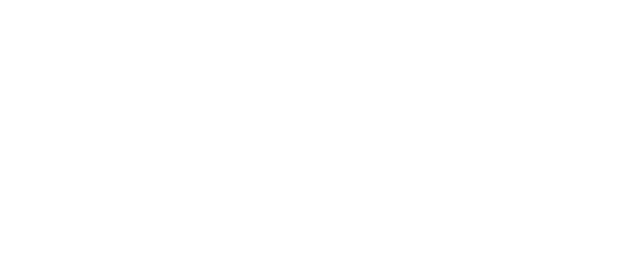
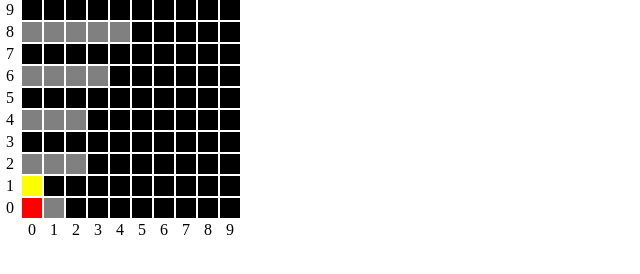
Before and after one commit to Ziorks/odin-battleship, a website built with webpack: page src/index.html in a window 1280 px wide. Shown: the whole page, without its empty margins (0-640 px from the left). Built offline with nearby package versions, Linux system fonts and the light colour scheme.

Commit message:
Add screenController module and html/css skeleton for test

```diff
--- a/src/game.js
+++ b/src/game.js
@@ -1,10 +1,15 @@
 import Player from "./player";
+import ScreenController from "./screenController";
 
-const player1 = new Player("Player 1");
-const player2 = new Player("Player 2");
+export default class Game {
+  #screenController = new ScreenController();
+  #player1;
+  #player2;
 
-//temporary function to place ships
-(() => {
+  constructor(player1Name, player2Name) {
+    this.#player1 = new Player(player1Name);
+    this.#player2 = new Player(player2Name);
+
     const testShips = [
       { length: 2, location: [0, 0] },
       { length: 3, location: [2, 0] },
@@ -14,7 +19,13 @@ const player2 = new Player("Player 2");
     ];
 
     testShips.forEach((ship) => {
-    player1.board.placeShip(ship.length, ship.location);
-    player2.board.placeShip(ship.length, ship.location);
+      this.#player1.board.placeShip(ship.length, ship.location);
+      this.#player2.board.placeShip(ship.length, ship.location);
     });
-})();
+
+    this.#player1.board.receiveAttack([0, 0]);
+    this.#player1.board.receiveAttack([1, 0]);
+
+    this.#screenController.renderBoard(this.#player1.board.board);
+  }
+}
--- a/src/index.html
+++ b/src/index.html
@@ -3,7 +3,10 @@
   <head>
     <meta charset="UTF-8" />
     <meta name="viewport" content="width=device-width, initial-scale=1.0" />
-    <title>Document</title>
+    <title>Odin Battleship</title>
   </head>
-  <body></body>
+  <body>
+    <div class="board" id="player1_board"></div>
+    <div class="board" id="player2_board"></div>
+  </body>
 </html>
--- a/src/index.js
+++ b/src/index.js
@@ -1 +1,4 @@
 import "./style.css";
+import Game from "./game";
+
+new Game("player 1", "player 2");
--- /dev/null
+++ b/src/screenController.js
@@ -0,0 +1,36 @@
+export default class ScreenController {
+  #player1BoardDiv = document.getElementById("player1_board");
+  //#player2BoardDiv = document.getElementById("player2_board");
+
+  renderBoard(board) {
+    for (let row = 0; row < 11; row++) {
+      for (let column = 0; column < 11; column++) {
+        if (column === 0 && row === 10) {
+          const cornerSpace = document.createElement("div");
+          this.#player1BoardDiv.appendChild(cornerSpace);
+        } else if (column === 0) {
+          const rowLabel = document.createElement("div");
+          rowLabel.className = "boardLabel";
+          rowLabel.textContent = 9 - row;
+          this.#player1BoardDiv.appendChild(rowLabel);
+        } else if (row === 10) {
+          const columnLabel = document.createElement("div");
+          columnLabel.className = "boardLabel";
+          columnLabel.textContent = column - 1;
+          this.#player1BoardDiv.appendChild(columnLabel);
+        } else {
+          const space = board[(9 - row) * 10 + column - 1];
+          const spaceDiv = document.createElement("div");
+          spaceDiv.className = "boardSpace";
+          if (space.ship) {
+            spaceDiv.classList.add("ship");
+          }
+          if (space.isHit) {
+            spaceDiv.classList.add("hit");
+          }
+          this.#player1BoardDiv.appendChild(spaceDiv);
+        }
+      }
+    }
+  }
+}
--- a/src/style.css
+++ b/src/style.css
@@ -3,3 +3,34 @@
   margin: 0;
   padding: 0;
 }
+
+.board {
+  display: grid;
+  width: max-content;
+  gap: 2px;
+  grid-auto-flow: row;
+  grid-template-columns: repeat(11, 20px);
+  grid-auto-rows: 20px;
+}
+
+.boardSpace {
+  background-color: black;
+}
+
+.boardSpace.ship {
+  background-color: grey;
+}
+
+.boardSpace.hit {
+  background-color: yellow;
+}
+
+.boardSpace.ship.hit {
+  background-color: red;
+}
+
+.boardLabel {
+  display: flex;
+  align-items: center;
+  justify-content: center;
+}
```
Lines whose indentation alone changed are shown as unchanged.
